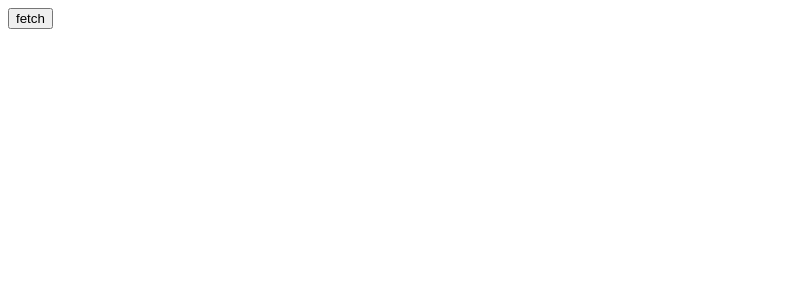
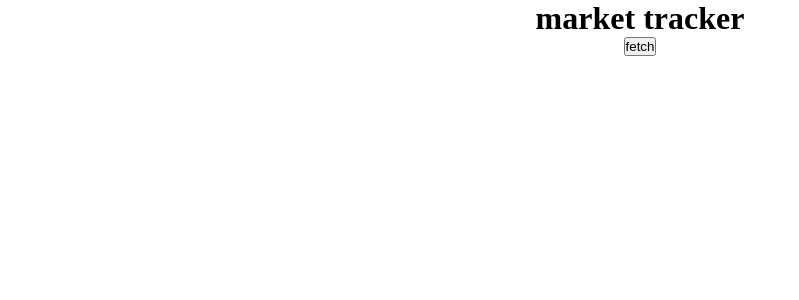
Before and after one commit to deanmchugh/stockWatcher, a React (Vite) app: page / in a window 1280 px wide. Shown: the top 300 px of the page, without its empty margins (0-799 px from the left). Built offline with nearby package versions, Linux system fonts and the light colour scheme.

Commit message:
secret keys

```diff
--- a/src/components/home.tsx
+++ b/src/components/home.tsx
@@ -1,10 +1,11 @@
-import React from 'react'
+import React, { MouseEvent } from 'react'
 import fetch from '../helpers/fetchData'
 
 export default function home() {
     return (
-        <div>
-            <button onClick={(event: any) => fetch('https://www.alphavantage.co/query?function=TIME_SERIES_INTRADAY&symbol=MSFT&interval=5min&apikey=demo')}>fetch</button>
+        <div id='mainPage'>
+            <h1>market tracker</h1>
+            <button onClick={(event: MouseEvent) => fetch(`https://www.alphavantage.co/query?function=TIME_SERIES_INTRADAY&symbol=MSFT&interval=5min&apikey={process.env.API_KEY}`)}>fetch</button>
         </div>
     )
 }
--- a/src/index.tsx
+++ b/src/index.tsx
@@ -1,6 +1,5 @@
 import React from 'react'
 import ReactDOM from 'react-dom'
-
 import HomePage from './components/home'
 
 function Main() {
--- a/src/scss/index.scss
+++ b/src/scss/index.scss
@@ -0,0 +1,9 @@
+//global variables
+*{
+    padding: 0;
+    margin: 0;
+}
+
+#mainPage{
+    text-align: center;
+}
```
Also changed, not shown: 2 other files (tests, documents, lock files or other folders).
